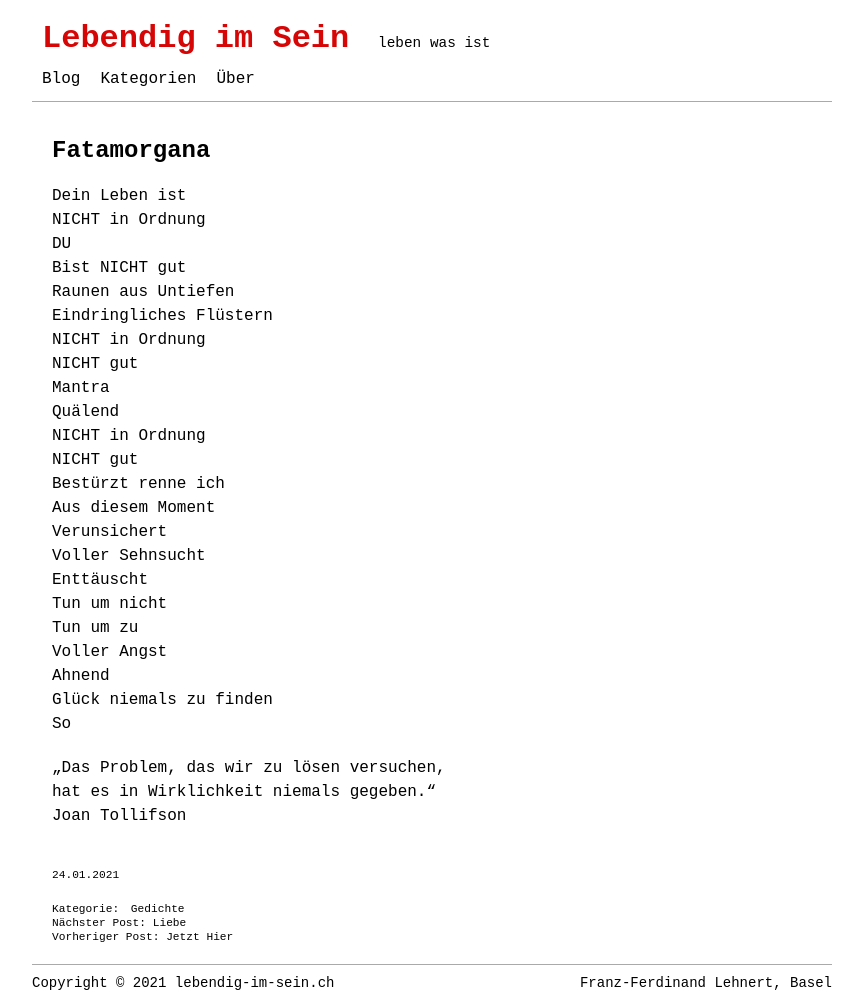
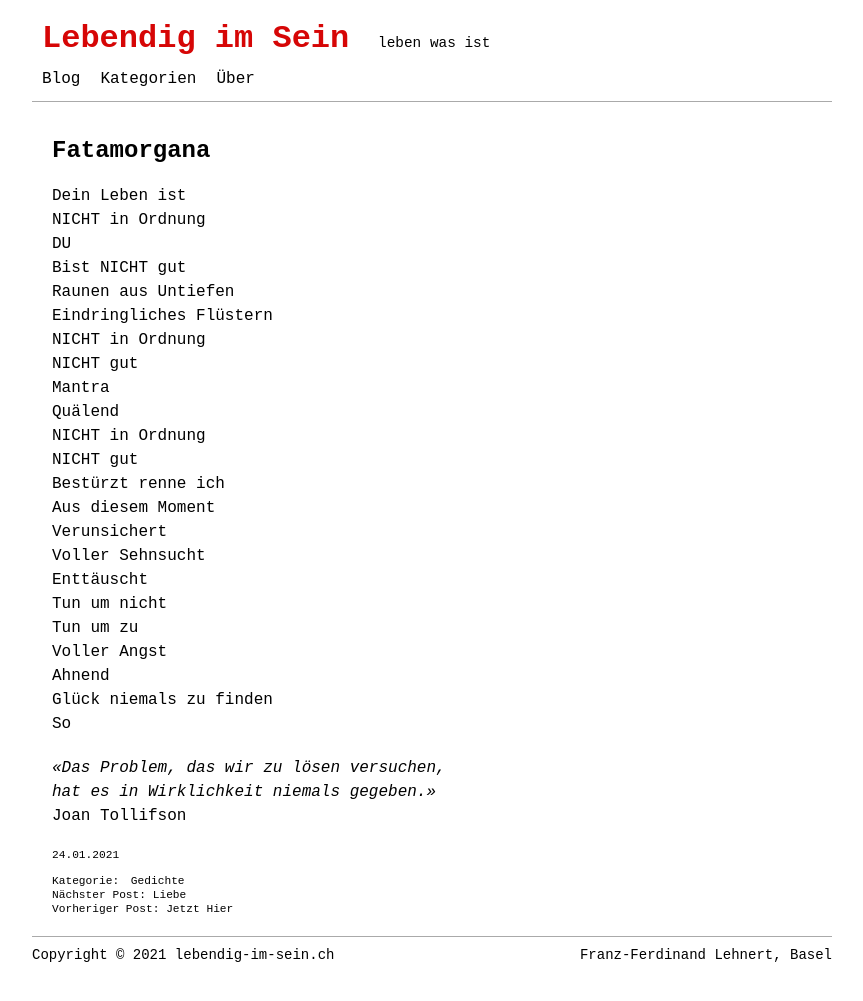
Before and after one commit to lebendigimsein/webpage, a Jekyll site: the page built from _posts/2021-01-24-fatamorgana.markdown, in a window 1280 px wide. Shown: the whole page, without its empty margins (208-1071 px from the left). Built offline with Jekyll 4.4.1, drawn with Linux system fonts in a browser that asks for light colours; after the commit the page ends 973 px from its top, so only the background shows below that.

Commit message:
html and css for positioning of post info changed

```diff
--- a/_layouts/post.html
+++ b/_layouts/post.html
@@ -2,7 +2,8 @@
 layout: default
 ---
 
-<article class="container-post">
+<article id="blog-post">
+    <div class="container-post">
         {% if page.title %}
         <div class="post-title">
             <h1>{{ page.title }}</h1>
@@ -70,4 +71,5 @@ layout: default
                 {% include comments.html %}
             {% endif %}
         </div>
+    </div>
 </article>
--- a/_posts/2021-01-24-fatamorgana.markdown
+++ b/_posts/2021-01-24-fatamorgana.markdown
@@ -32,6 +32,6 @@ Glück niemals zu finden
 So
 
 
-„Das Problem, das wir zu lösen versuchen,
-hat es in Wirklichkeit niemals gegeben.“
+_«Das Problem, das wir zu lösen versuchen,
+hat es in Wirklichkeit niemals gegeben.»_
 Joan Tollifson
--- a/_sass/custom.scss
+++ b/_sass/custom.scss
@@ -38,6 +38,27 @@ ol, ul {
 .container-main {
     margin-top: 30px;
     min-height: calc(75vh);
+
+    .container-post {
+        display: flex;
+        flex-direction: column;
+        min-height: calc(75vh);
+
+        .post-title {
+            text-align: left;
+        }
+
+        .post-info {
+            margin-top: auto;
+            font-size: 0.7em;
+            line-height: 14px;
+
+            .post-date {
+                margin-bottom: 12px;
+            }
+        }
+    }
+
 }
 
 li.header-main-nav-item > a.active:hover {
@@ -46,10 +67,6 @@ li.header-main-nav-item > a.active:hover {
 
 li.header-main-nav-item > a.active span {
     border-bottom: 1px solid  #000000;
-}
-
-.post-title {
-    text-align: left;
 }
 
 .post-content p,
@@ -72,15 +89,6 @@ ul.categories-list li {
     list-style-type: none;
 }
 
-.post-info {
-    padding-top: 20px;
-    font-size: 0.7em;
-    line-height: 14px;
-    .post-date {
-        margin-bottom: 20px;
-    }
-}
-
 .print-post-author {
     display: block;
     margin-top: -10px;
```
Lines whose indentation alone changed are shown as unchanged.
